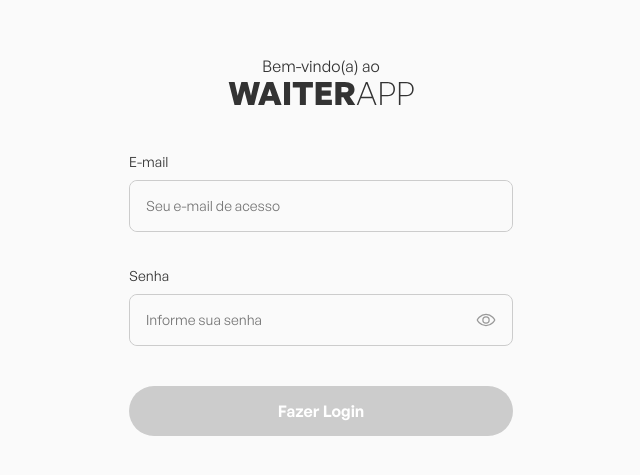
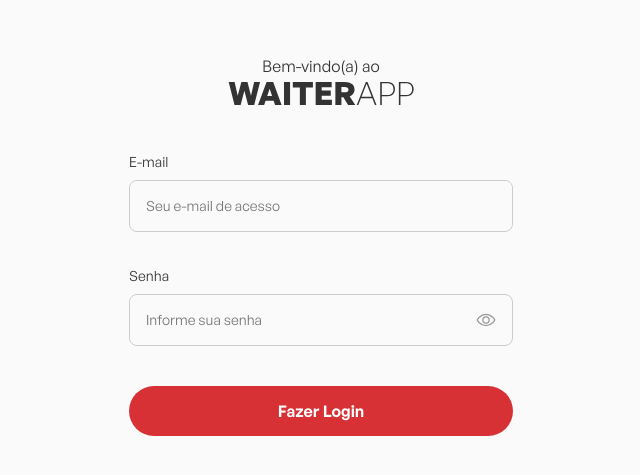
Before and after one commit to vidaaal/waiterapp-v2, a React (Vite) app in the folder web/: page /login in a window 1280 px wide. Shown: the part 155-630 px from the top of the page, without its empty margins (319-959 px from the left). Built offline with nearby package versions, Linux system fonts and the light colour scheme.

Commit message:
build: add form deps

```diff
--- a/web/package.json
+++ b/web/package.json
@@ -9,12 +9,15 @@
     "preview": "vite preview"
   },
   "dependencies": {
+    "@hookform/resolvers": "^3.0.0",
     "@types/styled-components": "^5.1.26",
     "phosphor-react": "^1.4.1",
     "react": "^18.2.0",
     "react-dom": "^18.2.0",
+    "react-hook-form": "^7.43.9",
     "react-router-dom": "^6.10.0",
-    "styled-components": "^5.3.9"
+    "styled-components": "^5.3.9",
+    "zod": "^3.21.4"
   },
   "devDependencies": {
     "@rocketseat/eslint-config": "^1.2.0",
--- a/web/src/pages/Login/index.tsx
+++ b/web/src/pages/Login/index.tsx
@@ -25,7 +25,7 @@
             />
           </Fields>
 
-          <Button type="submit" disabled>Fazer Login</Button>
+          <Button type="submit">Fazer Login</Button>
         </Form>
       </Content>
     </Container>
```
Also changed, not shown: 1 other file (tests, documents, lock files or other folders).
